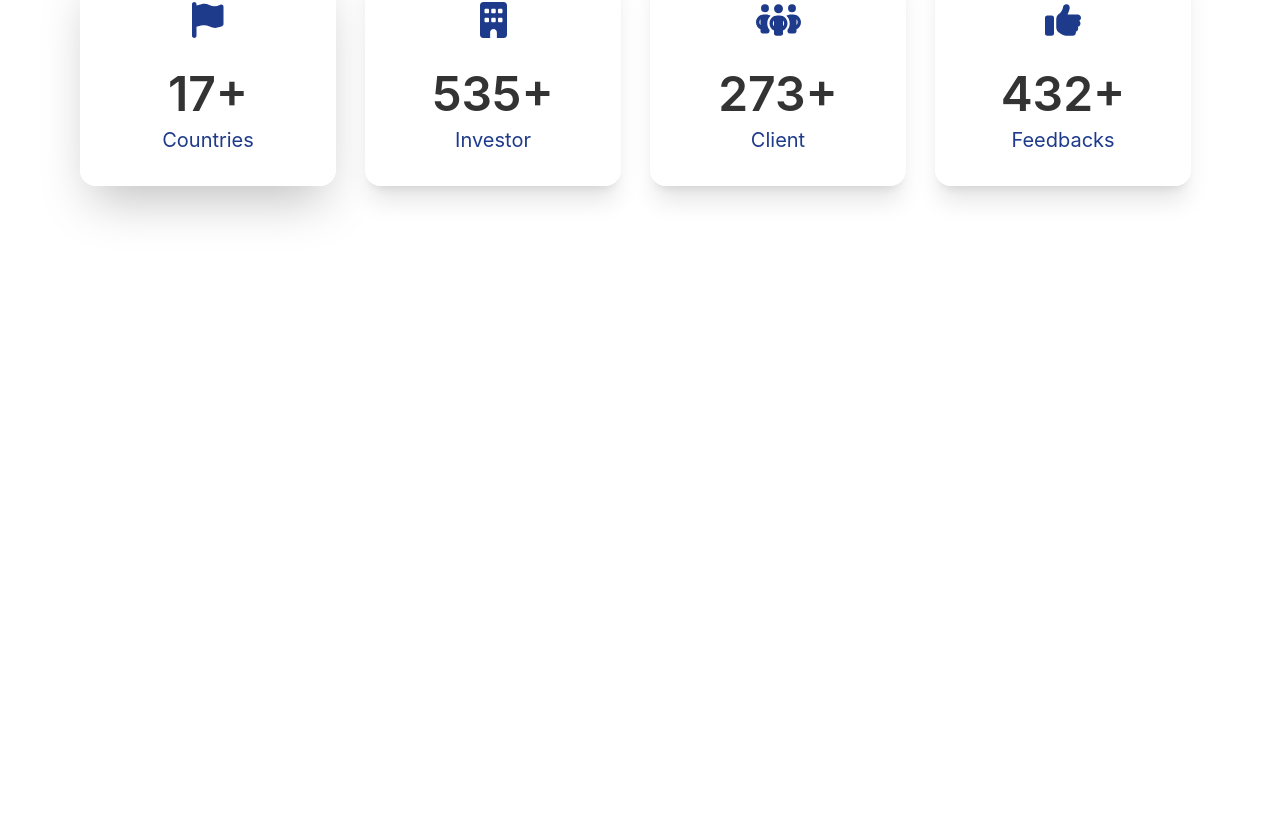
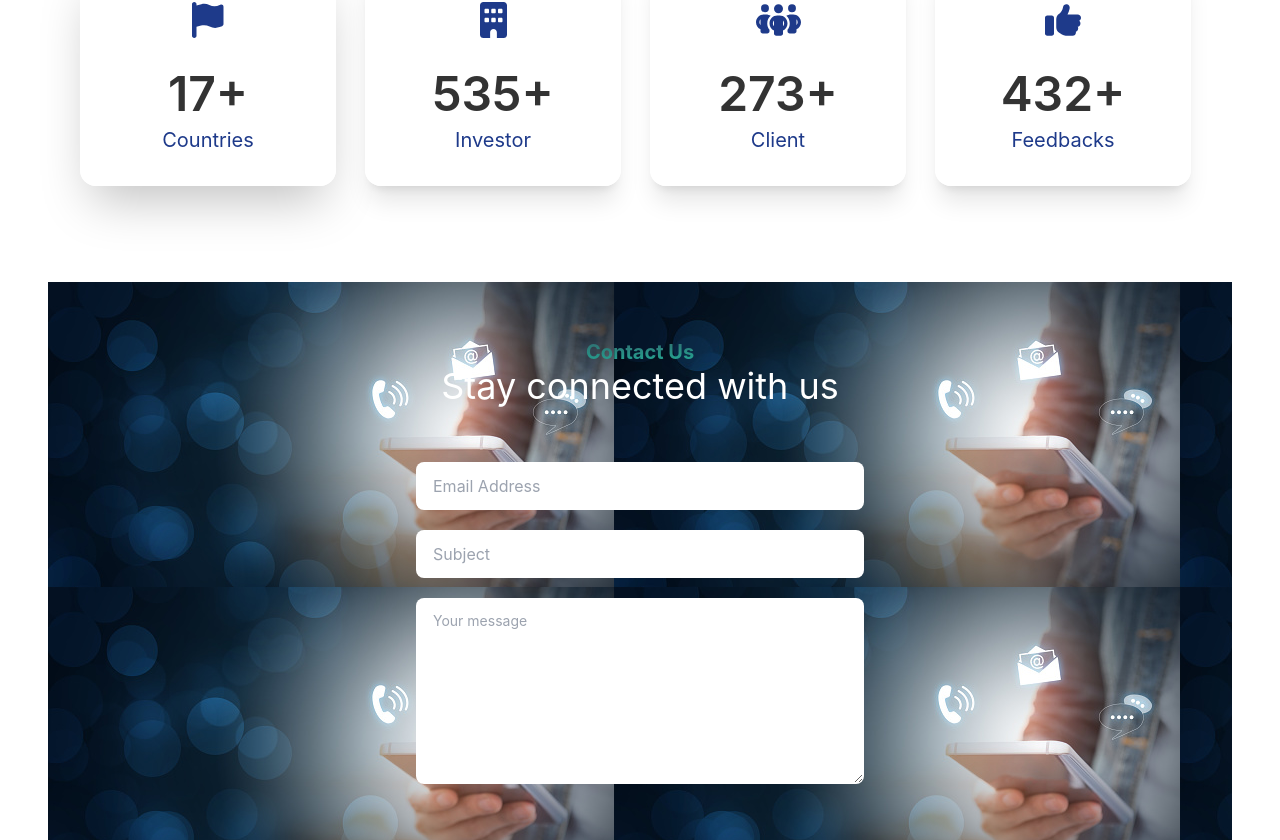
Before and after one commit to Hamidul-1/bike-parts-manufacturer-website, a React (Create React App) app: page / in a window 1280 px wide. Shown: the part 2470-3310 px from the top of the page. Before the commit the page ends 2752 px from the top, so only its background shows below. Built offline with nearby package versions, Linux system fonts and the light colour scheme.

Commit message:
Contact added

```diff
--- /dev/null
+++ b/src/Pages/Home/Contact.js
@@ -0,0 +1,38 @@
+import React from "react";
+import appointment from "../../assets/images/contact.jpg"
+// import PrimaryButton from "../Shared/PrimaryButton";
+
+const Contact = () => {
+    return (
+        <div style={{
+            background: `url(${appointment})`
+        }} className='bg-primary px-10 py-14 '>
+            <div className='text-center pb-14 text-white'>
+                <p className='text-xl font-bold text-transparent bg-clip-text bg-gradient-to-br from-accent to-secondary'>
+                    Contact Us
+                </p>
+                <h1 className='text-4xl'>Stay connected with us</h1>
+            </div>
+            <div className='grid grid-cols-1 justify-items-center gap-5'>
+                <input
+                    type='text'
+                    placeholder='Email Address'
+                    className='input w-full max-w-md'
+                />
+                <input
+                    type='text'
+                    placeholder='Subject'
+                    className='input w-full max-w-md'
+                />
+                <textarea
+                    className='textarea w-full max-w-md'
+                    placeholder='Your message'
+                    rows={6}
+                ></textarea>
+                {/* <PrimaryButton>Submit</PrimaryButton> */}
+            </div>
+        </div>
+    );
+};
+
+export default Contact;
--- a/src/Pages/Home/Home.js
+++ b/src/Pages/Home/Home.js
@@ -1,5 +1,6 @@
 import React from 'react';
 import Banner from './Banner';
+import Contact from './Contact';
 import Info from './Info';
 import Parts from './Parts';
 import Summary from './Summary';
@@ -11,6 +12,7 @@ const Home = () => {
             <Info></Info>
             <Parts></Parts>
             <Summary></Summary>
+            <Contact></Contact>
         </div>
     );
 };
```
Also changed, not shown: src/assets/images/contact.jpg (added).
